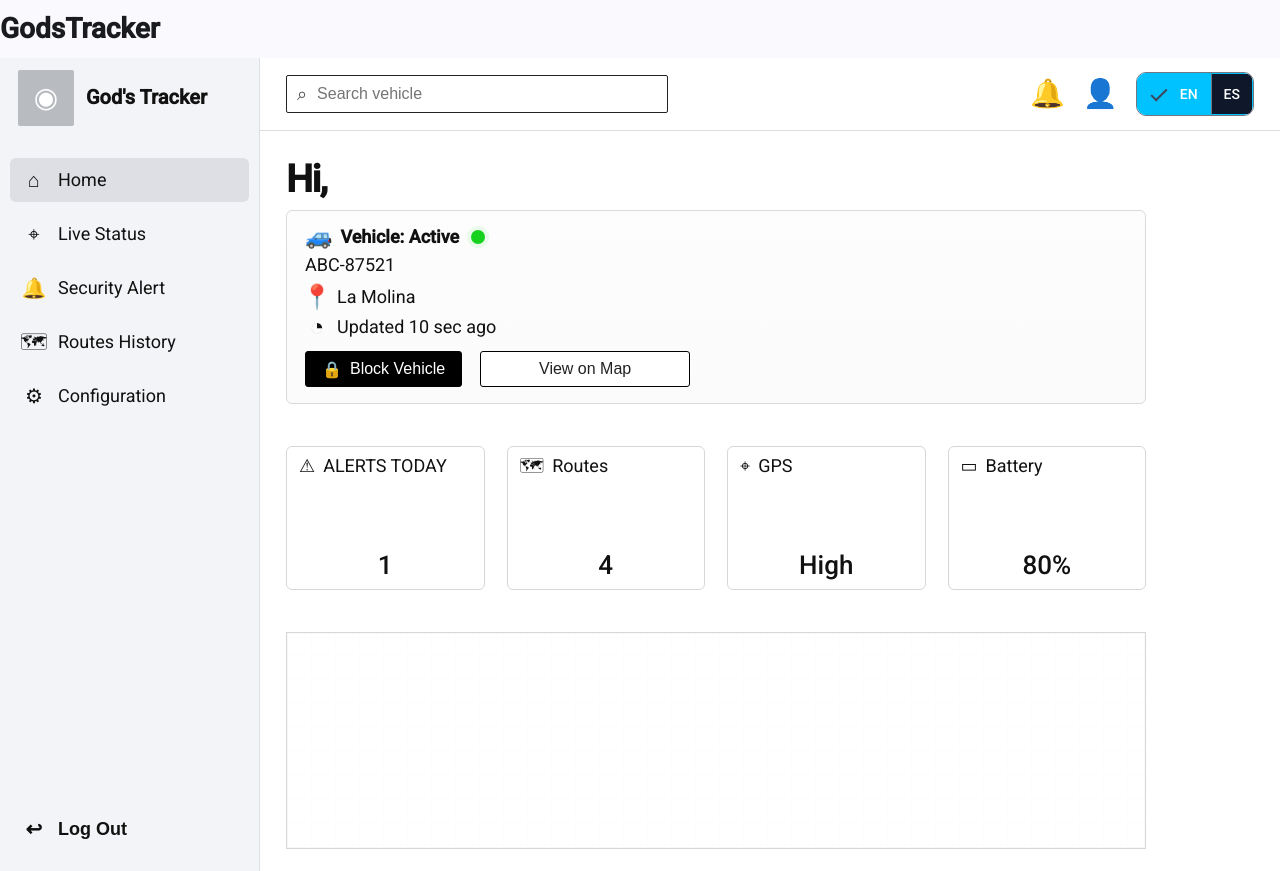
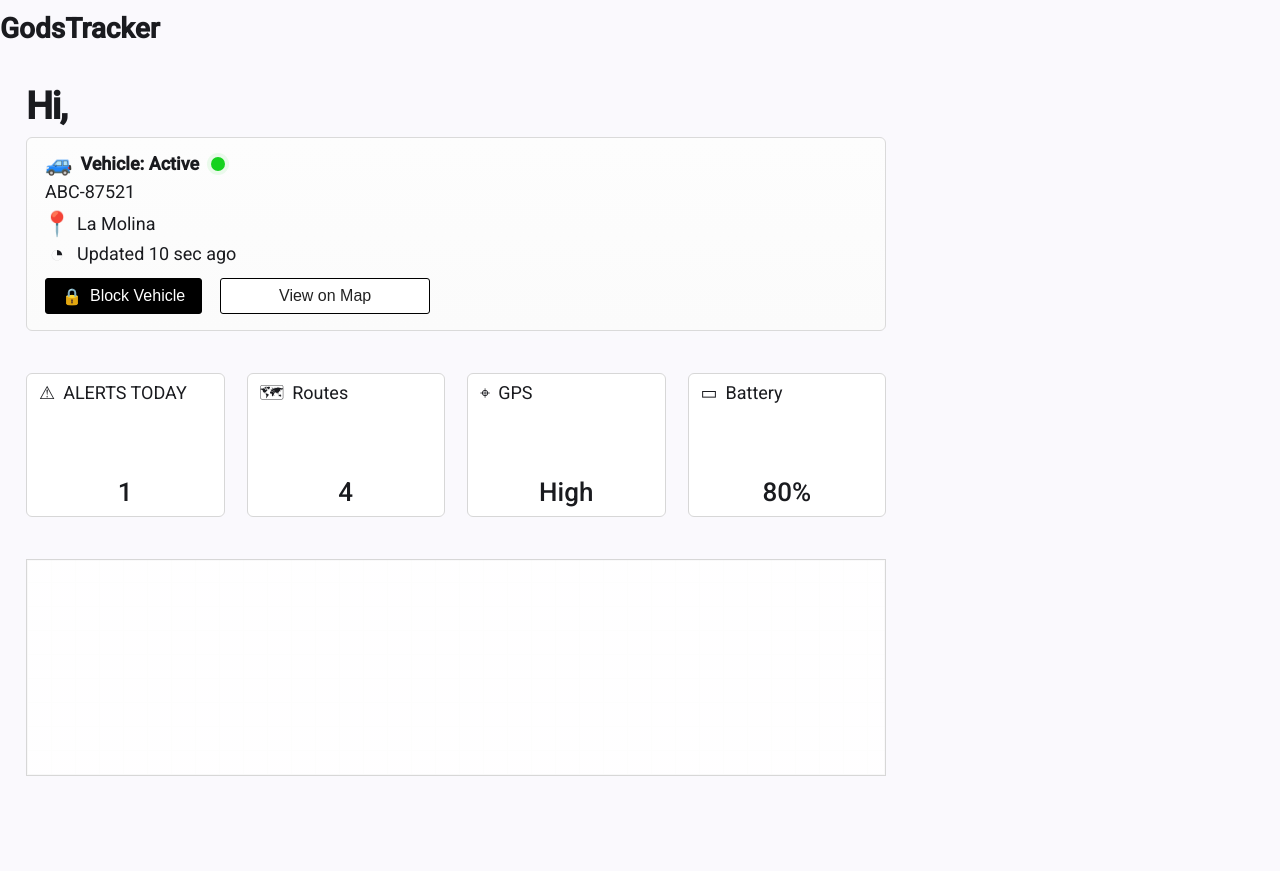
Before and after one commit to upc-pre-202610-1asi0729-11896-guardiant/guardiants-webapp, an Angular app: page /home in a window 1280 px wide. After the commit the page ends 819 px from the top, so only its background shows below. Built offline with nearby package versions, Linux system fonts and the light colour scheme; data requests are answered from the project's data file.

Commit message:
feat(fleet): update fleet home dashboard view

```diff
--- a/src/app/fleet/presentation/pages/home/home.html
+++ b/src/app/fleet/presentation/pages/home/home.html
@@ -1,57 +1,4 @@
-<div class="dashboard-shell">
-  <aside class="sidebar">
-    <div class="brand-block">
-      <div class="brand-logo">
-        <span>◉</span>
-      </div>
-      <div class="brand-copy">
-        <strong>God's Tracker</strong>
-      </div>
-    </div>
-
-    <nav class="sidebar-nav">
-      <a class="sidebar-item is-active" routerLink="/home" routerLinkActive="is-active">
-        <span class="sidebar-icon">⌂</span>
-        <span class="sidebar-label">Home</span>
-      </a>
-      <a class="sidebar-item" routerLink="/home">
-        <span class="sidebar-icon">⌖</span>
-        <span class="sidebar-label">Live Status</span>
-      </a>
-      <a class="sidebar-item" routerLink="/home">
-        <span class="sidebar-icon">🔔</span>
-        <span class="sidebar-label">Security Alert</span>
-      </a>
-      <a class="sidebar-item" routerLink="/home">
-        <span class="sidebar-icon">🗺</span>
-        <span class="sidebar-label">Routes History</span>
-      </a>
-      <a class="sidebar-item" routerLink="/home">
-        <span class="sidebar-icon">⚙</span>
-        <span class="sidebar-label">Configuration</span>
-      </a>
-    </nav>
-
-    <button type="button" class="logout-button" (click)="logout()">
-      <span class="sidebar-icon">↩</span>
-      <span>Log Out</span>
-    </button>
-  </aside>
-
-  <main class="dashboard-main">
-    <header class="topbar">
-      <label class="search-box">
-        <span class="search-icon">⌕</span>
-        <input type="text" placeholder="Search vehicle" />
-      </label>
-
-      <div class="topbar-actions">
-        <button type="button" class="icon-button" aria-label="notifications">🔔</button>
-        <a class="icon-button profile-button" routerLink="/profile" aria-label="profile">👤</a>
-        <app-language-switcher></app-language-switcher>
-      </div>
-    </header>
-
+<!-- src/app/fleet/presentation/pages/home/home.html -->
 <section class="dashboard-content">
   <div class="content-column">
     <h1 class="greeting">Hi, {{ userName() }}</h1>
@@ -127,14 +74,7 @@
 
     <section class="map-placeholder" aria-label="map placeholder"></section>
 
-        <div class="loading-banner" *ngIf="isLoading()">
-          Loading vehicles...
-        </div>
-
-        <div class="error-banner" *ngIf="error() && !isLoading()">
-          {{ error() }}
-        </div>
+    <div class="loading-banner" *ngIf="isLoading()">Loading vehicles...</div>
+    <div class="error-banner" *ngIf="error() && !isLoading()">{{ error() }}</div>
   </div>
 </section>
-  </main>
-</div>
--- a/src/app/fleet/presentation/pages/home/home.ts
+++ b/src/app/fleet/presentation/pages/home/home.ts
@@ -1,14 +1,13 @@
+// src/app/fleet/presentation/pages/home/home.ts
 import { CommonModule } from '@angular/common';
 import { Component, OnInit, computed, inject } from '@angular/core';
-import { RouterLink, RouterLinkActive } from '@angular/router';
 import { FleetStore } from '../../../application/fleet.store';
 import { IamStore } from '../../../../iam/application/iam.store';
-import { LanguageSwitcher } from '../../../../shared/presentation/components/language-switcher/language-switcher';
 
 @Component({
   selector: 'app-home',
   standalone: true,
-  imports: [CommonModule, RouterLink, RouterLinkActive, LanguageSwitcher],
+  imports: [CommonModule],
   templateUrl: './home.html',
   styleUrls: ['./home.css'],
 })
@@ -21,15 +20,15 @@ export class Home implements OnInit {
   readonly error = this.fleetStore.error;
   readonly userName = this.iamStore.userName;
 
-  readonly activeVehicle = computed(() => this.vehicles().find((vehicle) => vehicle.status === 'ACTIVE') ?? this.vehicles()[0] ?? null);
-  readonly alertsToday = computed(() => this.vehicles().filter((vehicle) => vehicle.status === 'MAINTENANCE').length);
+  readonly activeVehicle = computed(
+    () => this.vehicles().find((v) => v.status === 'ACTIVE') ?? this.vehicles()[0] ?? null,
+  );
+  readonly alertsToday = computed(
+    () => this.vehicles().filter((v) => v.status === 'MAINTENANCE').length,
+  );
   readonly routesCount = computed(() => this.vehicles().length);
 
   ngOnInit(): void {
     this.fleetStore.loadVehicles().subscribe({ error: () => void 0 });
   }
-
-  logout(): void {
-    this.iamStore.logout();
-  }
 }
```
Lines whose indentation alone changed are shown as unchanged.
